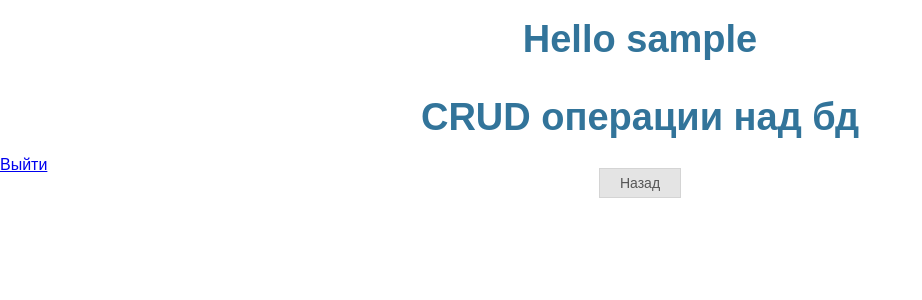
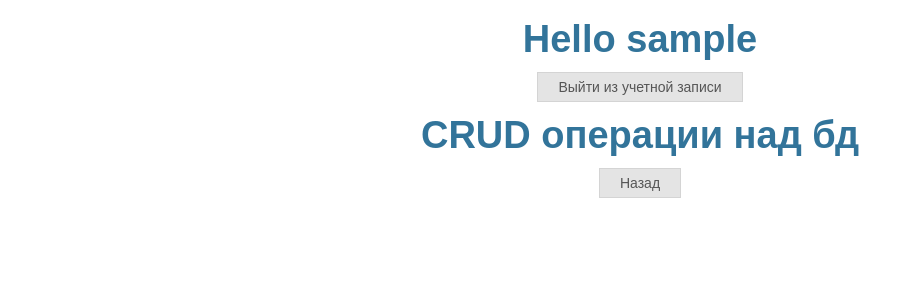
Before and after one commit to ProStoFile/MANAO-testing, a PHP site: page /crud/crud-page.php in a window 1280 px wide. Shown: the top 300 px of the page, without its empty margins (0-922 px from the left). Run offline with PHP 8.4, Linux system fonts and the light colour scheme; the visitor is signed in with stand-in values (Sample User, id 1); data that the repository does not hold is empty; some libraries are stand-ins or nearby versions.

Commit message:
fix UI on crud-panel.php header

```diff
--- a/assets/css/crud-styles.css
+++ b/assets/css/crud-styles.css
@@ -57,13 +57,14 @@ table td p {
     display: none;
 }
 
-.link-to-account{
+.link-to-account,
+.link-to-login {
     text-align: center;
     width: 100%;
-
 }
 
-.link-to-account a{
+.link-to-account a,
+.link-to-login a {
     text-decoration: none;
     padding: 6px 20px;
     border: thin solid #d4d4d4;
--- a/crud/crud-page.php
+++ b/crud/crud-page.php
@@ -31,12 +31,13 @@ if (isset($_GET['logout'])) {
 </head>
 <body onload="fetch();">
 <h2>Hello <?php echo $_SESSION['user']; ?></h2>
+<div class="link-to-login">
+    <a href="?logout">Выйти из учетной записи</a>
+</div>
 <h2>CRUD операции над бд</h2>
 <div id="msg" class="msg"></div>
 <div id="result"></div>
-<div class="link-to-login">
-    <a href="?logout">Выйти</a>
-</div>
+
 <div class="link-to-account">
     <a href="../account.php">Назад</a>
 </div>
```
